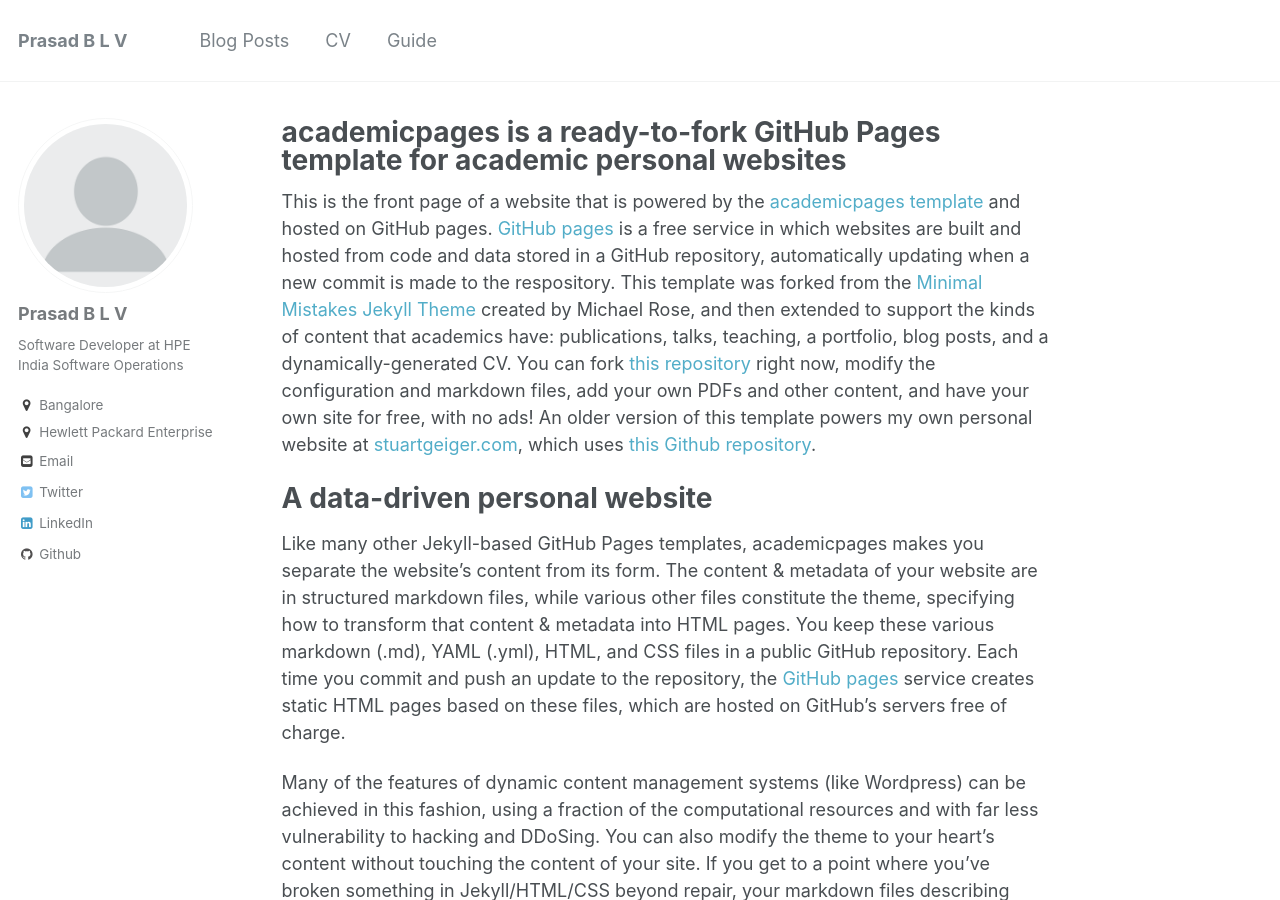
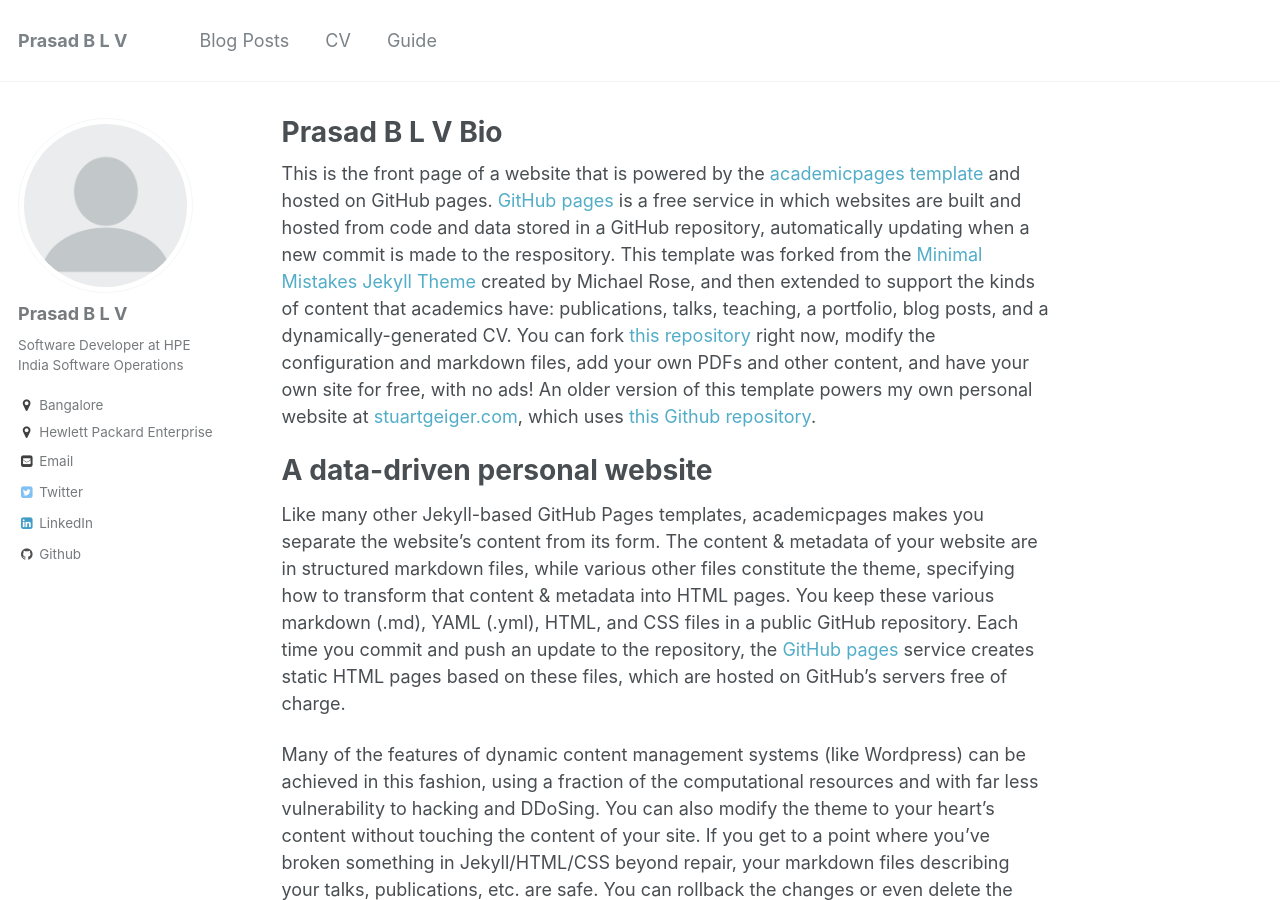
Before and after one commit to prasadblv/pblv, a Jekyll site: the page built from _pages/about.md, in a window 1280 px wide and 900 px high. Built offline with Jekyll 4.4.1, drawn with Linux system fonts in a browser that asks for light colours.

Commit message:
Changed title in about.md

```diff
--- a/_pages/about.md
+++ b/_pages/about.md
@@ -1,6 +1,6 @@
 ---
 permalink: /
-title: "academicpages is a ready-to-fork GitHub Pages template for academic personal websites"
+title: "Prasad B L V Bio"
 excerpt: "About me"
 author_profile: true
 redirect_from:
```
